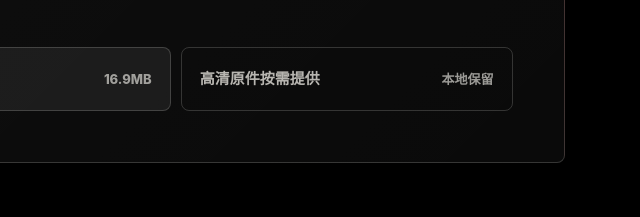
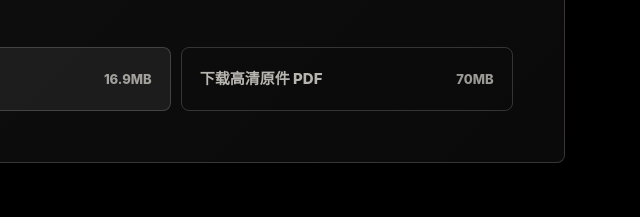
Before and after one commit to shanjun-yyl/SHANJUN-DESIGN, a website: page index.html in a window 1280 px wide. Shown: the part 6424-6641 px from the top of the page, 635-1275 px from the left. Drawn offline with Linux system fonts and the light colour scheme; animation ran at ten frames a second.

Commit message:
Restore high-resolution portfolio download

```diff
--- a/index.html
+++ b/index.html
@@ -266,10 +266,10 @@
               下载压缩版 PDF
               <span>16.9MB</span>
             </a>
-            <div class="contact-action contact-action-ghost contact-action-note">
-              高清原件按需提供
-              <span>本地保留</span>
-            </div>
+            <a class="contact-action contact-action-ghost" href="./严依伦个人作品集-2026.pdf" download>
+              下载高清原件 PDF
+              <span>70MB</span>
+            </a>
           </div>
         </div>
       </section>
```
Also changed, not shown: README.md, 2 other files.
